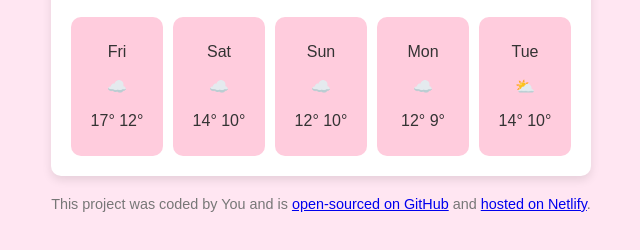
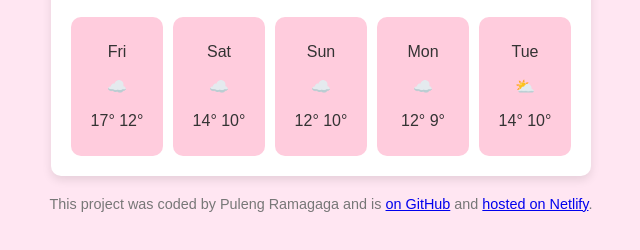
Before and after one commit to PulengRamagaga/MyWeatherWebApp, a plain HTML site: page index.html in a window 1280 px wide. Shown: the part 278-528 px from the top of the page, without its empty margins (319-959 px from the left). Drawn offline with Linux system fonts and the light colour scheme.

Commit message:
Update index.html

```diff
--- a/index.html
+++ b/index.html
@@ -54,7 +54,7 @@
     </div>
 
     <footer>
-        <p>This project was coded by You and is <a href="#">open-sourced on GitHub</a> and <a href="#">hosted on
+        <p>This project was coded by Puleng Ramagaga and is <a href="https://github.com/PulengRamagaga/MyWeatherWebApp"> on GitHub</a> and <a href="https://fantastic-torrone-d7280f.netlify.app/">hosted on
                 Netlify</a>.</p>
     </footer>
 
```
